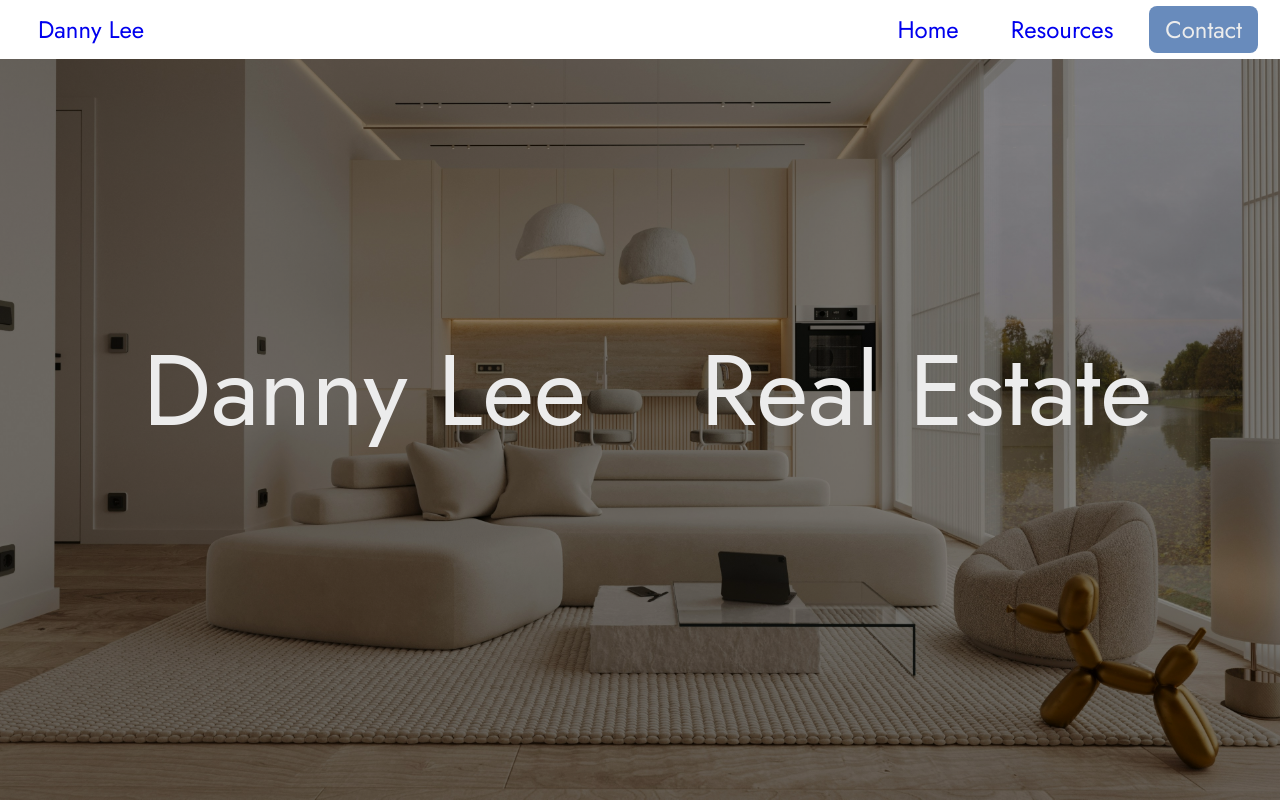
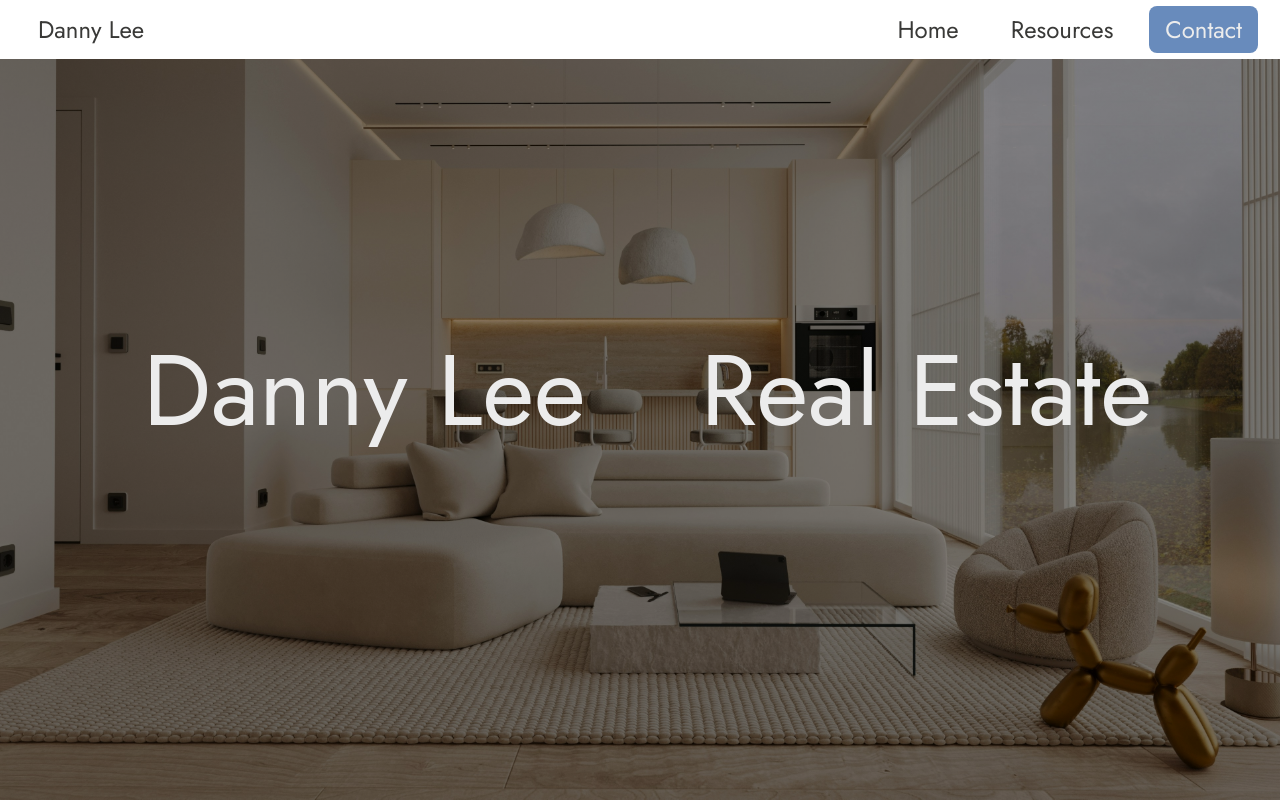
Before and after one commit to dhl92000/react_website, a React (Vite) app: page / in a window 1280 px wide. Shown: the top 802 px of the page. Built offline with nearby package versions, Linux system fonts and the light colour scheme.

Commit message:
Fix anchor tag text color

```diff
--- a/src/components/Header.css
+++ b/src/components/Header.css
@@ -2,9 +2,9 @@ a {
     text-decoration: none;
 }
 
-a:visited {
+/* a, a:visited {
     color: var(--grey-primary);
-}
+} */
 
 .header {
     background-color:rgba(255, 255, 255, 1);
@@ -73,7 +73,7 @@ a:visited {
     padding: 0px;
 }
 
-.mobile-list a:visited {
+.mobile-list a, .mobile-list a:visited {
     color: var(--lightblue-primary);
 }
 
--- a/src/index.css
+++ b/src/index.css
@@ -21,6 +21,10 @@
   --webbody: 20px;
   --webtitle: 2.5em;
   --tablet-title: 2em;
+}
+
+a, a:visited, a:active {
+  color: var(--grey-primary);
 }
 
 body {
@@ -67,11 +71,6 @@ blockquote {
   color: var(--grey-primary);
 }
 
-a:visited, a:active {
-  color: var(--grey-primary);
-}
-
-
 @media (min-width: 700px){
   .subpage {
     margin: 8rem auto;
--- a/src/pages/Home.css
+++ b/src/pages/Home.css
@@ -3,9 +3,9 @@ main {
     font-size: var(--mobilebody);
 }
 
-a:visited, a:active {
+/* a, a:visited, a:active {
   color: var(--grey-primary);
-}
+} */
 
 .arrow {
     color: var(--lightblue-primary);
```
